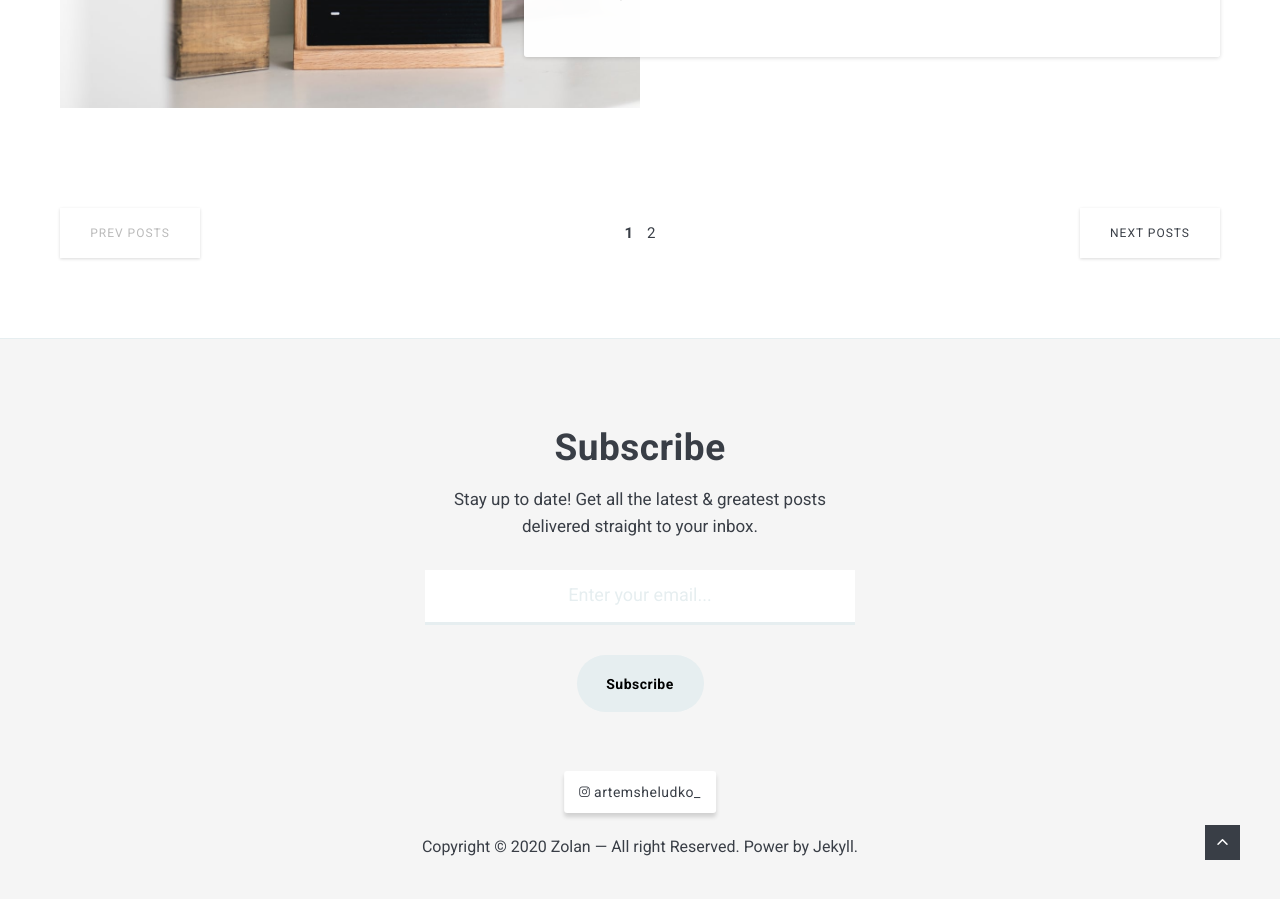
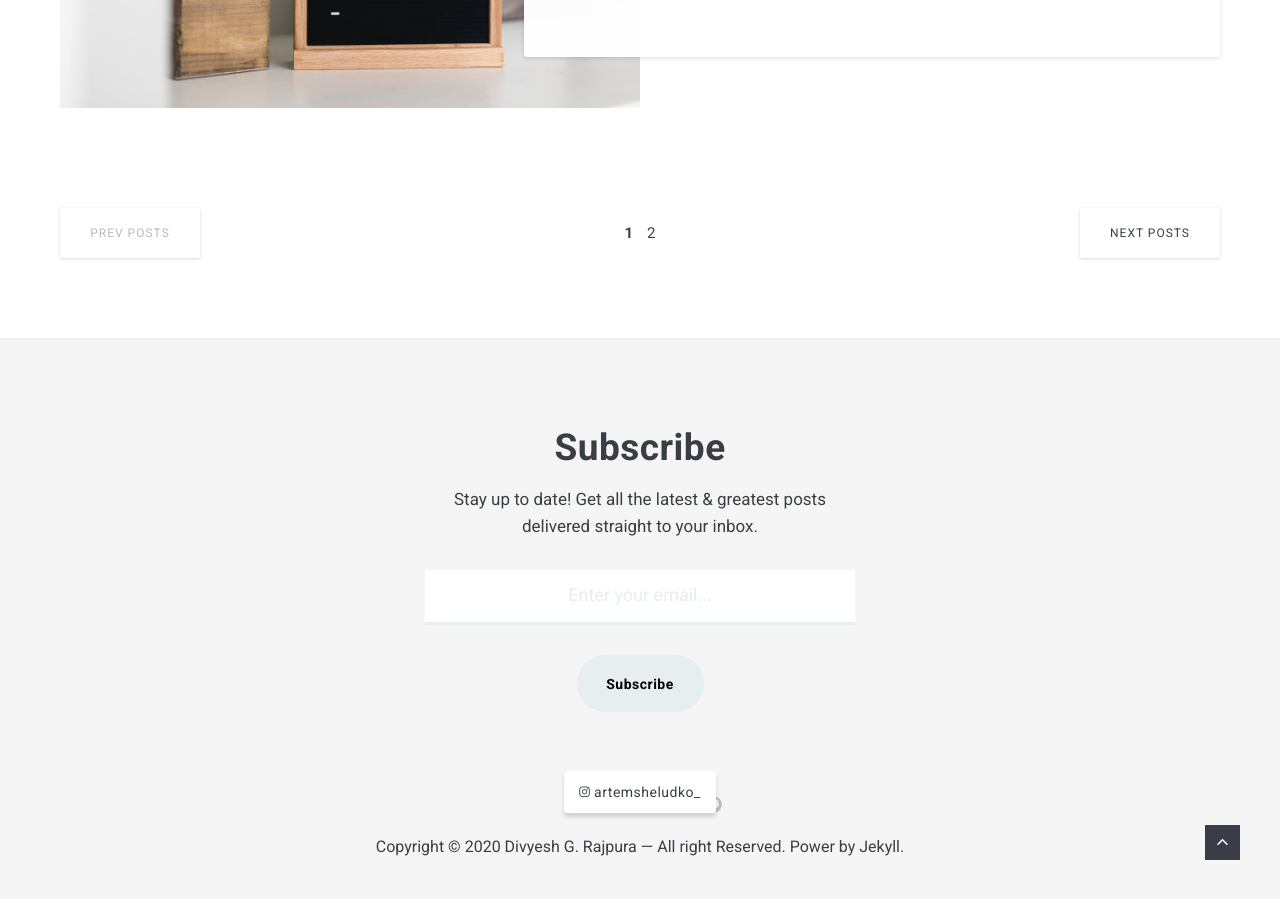
Before and after one commit to divyeshrajpura4114/divyeshrajpura4114.github.io, a Jekyll site: the page built from index.html, in a window 1280 px wide and 900 px high, scrolled down 2884 px. Built offline with Jekyll 4.4.1, drawn with Linux system fonts in a browser that asks for light colours; nearby versions of some CDN libraries; the list of posts is cut into pages by our own code.

```diff
--- a/_data/settings.yml
+++ b/_data/settings.yml
@@ -1,8 +1,8 @@
 #-------------------------------
 # General Site Settings
-title: Zolan
+title: Divyesh G. Rajpura
 logo: logo.svg # You can add own logo.
-description: Zolan is modern minimal theme for Jekyll
+description: This is my personal website
 
 
 #-------------------------------
--- a/_includes/contact-link.html
+++ b/_includes/contact-link.html
@@ -8,16 +8,16 @@
       <li><a href="{{ site.data.settings.facebook }}"><i class="ion ion-logo-facebook"></i></a></li>
     {% else %} {% endif %}
 
-    {% if site.data.settings.dribbble %}
-      <li><a href="{{ site.data.settings.dribbble }}"><i class="ion ion-logo-dribbble"></i></a></li>
-    {% else %} {% endif %}
-
     {% if site.data.settings.instagram %}
       <li><a href="{{ site.data.settings.instagram }}"><i class="ion ion-logo-instagram"></i></a></li>
     {% else %} {% endif %}
 
-    {% if site.data.settings.pinterest %}
-      <li><a href="{{ site.data.settings.pinterest }}"><i class="ion ion-logo-pinterest"></i></a></li>
+    {% if site.data.settings.linkedin %}
+      <li><a href="{{ site.data.settings.linkedin }}"><i class="ion ion-logo-linkedin"></i></a></li>
+    {% else %} {% endif %}
+
+    {% if site.data.settings.github %}
+      <li><a href="{{ site.data.settings.github }}"><i class="ion ion-logo-github"></i></a></li>
     {% else %} {% endif %}
   </ul>
 </div>
```
Also changed, not shown: favicon.ico.
